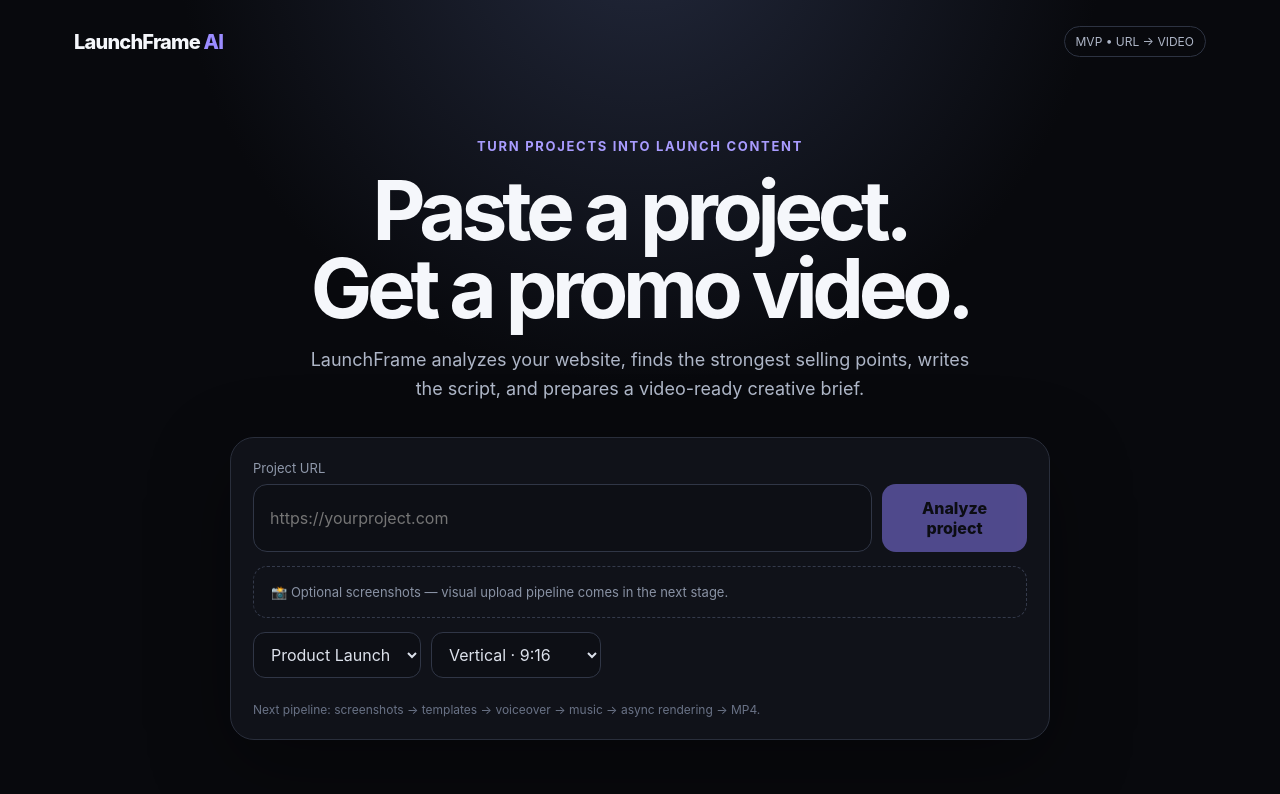
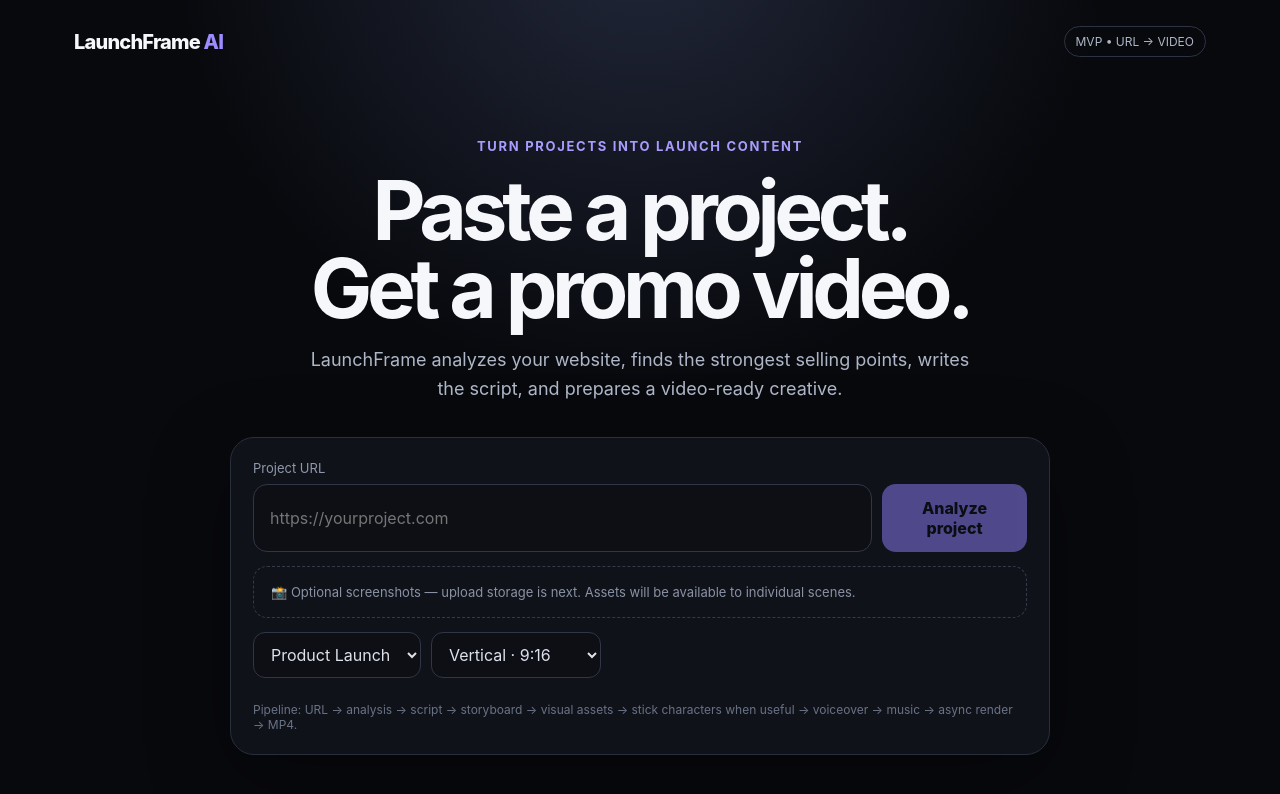
Before and after one commit to jbnikky13/launchframe-ai, a Next.js app: page / in a window 1280 px wide. Shown: the top 794 px of the page. Built offline with nearby package versions, Linux system fonts and the light colour scheme.

Commit message:
feat: connect storyboard to video assembly planning

```diff
--- a/app/page.tsx
+++ b/app/page.tsx
@@ -5,68 +5,23 @@
 type Analysis = { title: string; description: string; features: string[]; hook: string; benefit: string; cta: string; };
 type Scene = { order: number; duration: number; purpose: string; narration: string; visual: string; onScreenText: string; };
 type Brief = { angle: string; audience: string; hook: string; script: string; cta: string; scenes: Scene[]; };
+type PlanScene = Scene & { id: string; characterStyle: string; characterAction?: string };
+type Plan = { width: number; height: number; totalDuration: number; scenes: PlanScene[] };
 
 export default function Home() {
-  const [url, setUrl] = useState('');
-  const [format, setFormat] = useState('vertical');
-  const [template, setTemplate] = useState('product-launch');
-  const [status, setStatus] = useState('');
-  const [analysis, setAnalysis] = useState<Analysis | null>(null);
-  const [brief, setBrief] = useState<Brief | null>(null);
+  const [url, setUrl] = useState(''); const [format, setFormat] = useState('vertical'); const [template, setTemplate] = useState('product-launch');
+  const [status, setStatus] = useState(''); const [analysis, setAnalysis] = useState<Analysis | null>(null); const [brief, setBrief] = useState<Brief | null>(null); const [plan, setPlan] = useState<Plan | null>(null);
 
-  async function analyze(e: FormEvent) {
-    e.preventDefault();
-    if (!url.trim()) return;
-    setAnalysis(null); setBrief(null); setStatus('Scraping and analyzing your project…');
-    try {
-      const res = await fetch('/api/analyze', { method: 'POST', headers: { 'Content-Type': 'application/json' }, body: JSON.stringify({ url }) });
-      const data = await res.json();
-      if (!res.ok) throw new Error(data.error || 'Analysis failed');
-      setAnalysis(data.analysis); setStatus('Analysis complete.');
-    } catch (err) { setStatus(err instanceof Error ? err.message : 'Something went wrong.'); }
-  }
+  async function analyze(e: FormEvent) { e.preventDefault(); if (!url.trim()) return; setAnalysis(null); setBrief(null); setPlan(null); setStatus('Scraping and analyzing your project…'); try { const res = await fetch('/api/analyze', { method:'POST', headers:{'Content-Type':'application/json'}, body:JSON.stringify({url}) }); const data=await res.json(); if(!res.ok) throw new Error(data.error||'Analysis failed'); setAnalysis(data.analysis); setStatus('Analysis complete.'); } catch(err){setStatus(err instanceof Error?err.message:'Something went wrong.');} }
+  async function generateCreative(){ if(!analysis)return; setStatus('Building your marketing angle, script and storyboard…'); try{const res=await fetch('/api/creative',{method:'POST',headers:{'Content-Type':'application/json'},body:JSON.stringify({analysis,format,template})});const data=await res.json();if(!res.ok)throw new Error(data.error||'Creative generation failed');setBrief(data.brief);setStatus('Creative brief ready.');}catch(err){setStatus(err instanceof Error?err.message:'Creative generation failed.');}}
+  async function assemble(){if(!brief)return;setStatus('Preparing video scenes…');try{const res=await fetch('/api/video-plan',{method:'POST',headers:{'Content-Type':'application/json'},body:JSON.stringify({format,template,scenes:brief.scenes})});const data=await res.json();if(!res.ok)throw new Error(data.error||'Assembly failed');setPlan(data.plan);setStatus('Video assembly plan ready.');}catch(err){setStatus(err instanceof Error?err.message:'Assembly failed.');}}
 
-  async function generateCreative() {
-    if (!analysis) return;
-    setStatus('Building your marketing angle, script and storyboard…');
-    try {
-      const res = await fetch('/api/creative', { method: 'POST', headers: { 'Content-Type': 'application/json' }, body: JSON.stringify({ analysis, format, template }) });
-      const data = await res.json();
-      if (!res.ok) throw new Error(data.error || 'Creative generation failed');
-      setBrief(data.brief); setStatus('Creative brief ready — review the storyboard below.');
-    } catch (err) { setStatus(err instanceof Error ? err.message : 'Creative generation failed.'); }
-  }
-
-  return (
-    <main className="page">
-      <nav className="nav"><div className="logo">LaunchFrame <span>AI</span></div><div className="badge">MVP • URL → VIDEO</div></nav>
-      <section className="hero">
-        <div className="eyebrow">Turn projects into launch content</div>
-        <h1>Paste a project.<br />Get a promo video.</h1>
-        <p>LaunchFrame analyzes your website, finds the strongest selling points, writes the script, and prepares a video-ready creative brief.</p>
-        <form className="card" onSubmit={analyze}>
-          <label className="label">Project URL</label>
-          <div className="row"><input className="input" value={url} onChange={e => setUrl(e.target.value)} placeholder="https://yourproject.com" type="url" required /><button className="primary" disabled={!url.trim()}>Analyze project</button></div>
-          <div className="upload">📸 Optional screenshots — visual upload pipeline comes in the next stage.</div>
-          <div className="controls">
-            <select className="select" value={template} onChange={e => setTemplate(e.target.value)}><option value="product-launch">Product Launch</option><option value="saas-demo">SaaS Demo</option><option value="ai-product">AI Product</option><option value="mobile-app">Mobile App</option></select>
-            <select className="select" value={format} onChange={e => setFormat(e.target.value)}><option value="vertical">Vertical · 9:16</option><option value="horizontal">Horizontal · 16:9</option><option value="square">Square · 1:1</option></select>
-          </div>
-          {status && <div className="status">{status}</div>}
-          {analysis && <div className="results">
-            <div className="panel"><h3>{analysis.title}</h3><p>{analysis.description}</p><ul>{analysis.features.map((f, i) => <li key={i}>{f}</li>)}</ul></div>
-            <div className="panel"><h3>Project signals</h3><p><strong>Hook:</strong> {analysis.hook}</p><p><strong>Benefit:</strong> {analysis.benefit}</p><p><strong>CTA:</strong> {analysis.cta}</p></div>
-          </div>}
-          {analysis && !brief && <button type="button" className="primary full" onClick={generateCreative}>Generate script & storyboard →</button>}
-          {brief && <div className="creative">
-            <div className="panel"><h3>Marketing angle</h3><p>{brief.angle}</p><p><strong>Audience:</strong> {brief.audience}</p><p><strong>Hook:</strong> {brief.hook}</p></div>
-            <div className="panel"><h3>Voiceover script</h3><p>{brief.script}</p><p><strong>CTA:</strong> {brief.cta}</p></div>
-            <div className="panel storyboard"><h3>Storyboard · {brief.scenes.length} scenes</h3>{brief.scenes.map(scene => <div className="scene" key={scene.order}><div><strong>Scene {scene.order}</strong> · {scene.duration}s · {scene.purpose}</div><p>{scene.narration}</p><small>Visual: {scene.visual}</small><small>On-screen: {scene.onScreenText}</small></div>)}</div>
-            <button type="button" className="primary full">Continue to video assembly →</button>
-          </div>}
-          <div className="footer">Next pipeline: screenshots → templates → voiceover → music → async rendering → MP4.</div>
-        </form>
-      </section>
-    </main>
-  );
+  return <main className="page"><nav className="nav"><div className="logo">LaunchFrame <span>AI</span></div><div className="badge">MVP • URL → VIDEO</div></nav><section className="hero"><div className="eyebrow">Turn projects into launch content</div><h1>Paste a project.<br/>Get a promo video.</h1><p>LaunchFrame analyzes your website, finds the strongest selling points, writes the script, and prepares a video-ready creative.</p>
+    <form className="card" onSubmit={analyze}><label className="label">Project URL</label><div className="row"><input className="input" value={url} onChange={e=>setUrl(e.target.value)} placeholder="https://yourproject.com" type="url" required/><button className="primary" disabled={!url.trim()}>Analyze project</button></div>
+      <div className="upload">📸 Optional screenshots — upload storage is next. Assets will be available to individual scenes.</div><div className="controls"><select className="select" value={template} onChange={e=>setTemplate(e.target.value)}><option value="product-launch">Product Launch</option><option value="saas-demo">SaaS Demo</option><option value="ai-product">AI Product</option><option value="mobile-app">Mobile App</option></select><select className="select" value={format} onChange={e=>setFormat(e.target.value)}><option value="vertical">Vertical · 9:16</option><option value="horizontal">Horizontal · 16:9</option><option value="square">Square · 1:1</option></select></div>
+      {status&&<div className="status">{status}</div>}{analysis&&<div className="results"><div className="panel"><h3>{analysis.title}</h3><p>{analysis.description}</p><ul>{analysis.features.map((f,i)=><li key={i}>{f}</li>)}</ul></div><div className="panel"><h3>Project signals</h3><p><strong>Hook:</strong> {analysis.hook}</p><p><strong>Benefit:</strong> {analysis.benefit}</p><p><strong>CTA:</strong> {analysis.cta}</p></div></div>}
+      {analysis&&!brief&&<button type="button" className="primary full" onClick={generateCreative}>Generate script & storyboard →</button>}{brief&&<div className="creative"><div className="panel"><h3>Marketing angle</h3><p>{brief.angle}</p><p><strong>Audience:</strong> {brief.audience}</p><p><strong>Hook:</strong> {brief.hook}</p></div><div className="panel"><h3>Voiceover script</h3><p>{brief.script}</p><p><strong>CTA:</strong> {brief.cta}</p></div><div className="panel storyboard"><h3>Storyboard · {brief.scenes.length} scenes</h3>{brief.scenes.map(scene=><div className="scene" key={scene.order}><div><strong>Scene {scene.order}</strong> · {scene.duration}s · {scene.purpose}</div><p>{scene.narration}</p><small>Visual: {scene.visual}</small><small>On-screen: {scene.onScreenText}</small></div>)}</div><button type="button" className="primary full" onClick={assemble}>Assemble video scenes →</button></div>}
+      {plan&&<div className="creative"><div className="panel"><h3>Assembly ready</h3><p>{plan.width} × {plan.height} · {plan.totalDuration}s · {template}</p><p>The renderer will use website assets where available and introduce stick characters only where they improve the explanation.</p></div><div className="panel storyboard"><h3>Character direction</h3>{plan.scenes.map(scene=><div className="scene" key={scene.id}><strong>Scene {scene.order}</strong><p>{scene.characterStyle==='stick'?`Stick character: ${scene.characterAction}`:'No character — focus on product visual.'}</p></div>)}</div><button type="button" className="primary full">Continue to rendering →</button></div>}
+      <div className="footer">Pipeline: URL → analysis → script → storyboard → visual assets → stick characters when useful → voiceover → music → async render → MP4.</div>
+    </form></section></main>;
 }
```
